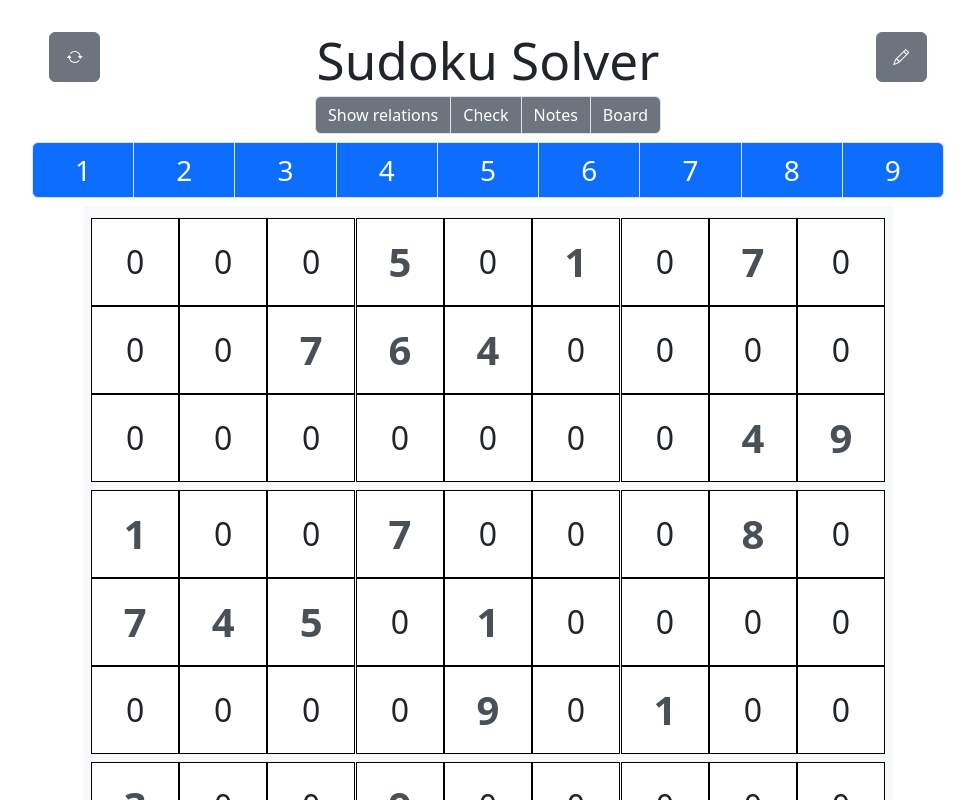
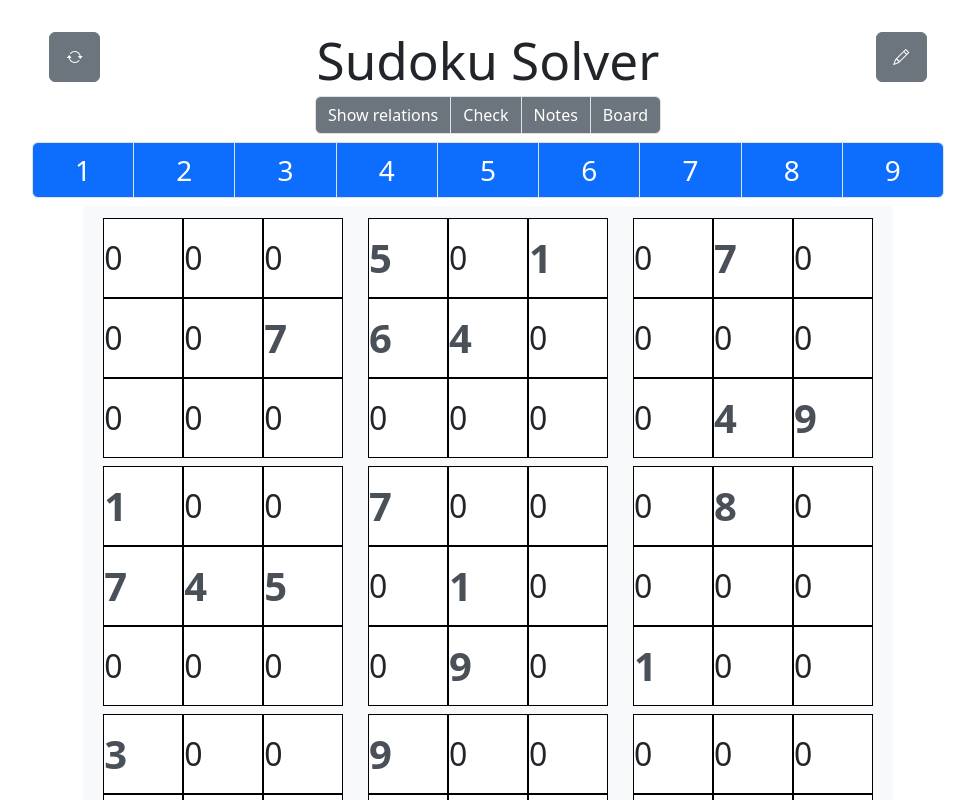
Before and after one commit to RobotMonkeyLLC/sudoku_solver, a React (Vite) app in the folder sudoku-solver/: page / in a window 1280 px wide. Shown: the top 800 px of the page, without its empty margins (152-1127 px from the left). Built offline with nearby package versions, Linux system fonts and the light colour scheme.

Commit message:
wrapped cells

```diff
--- a/sudoku-solver/src/App.css
+++ b/sudoku-solver/src/App.css
@@ -42,8 +42,12 @@
 }
 
 .cell {
-  height: 3.15rem;
-  width: 3.15rem;
+  height: 80px;
+  width: 80px;
+}
+.note-cell {
+  height: 25px;
+  width: 25px;
 }
 
 .btn-h {
@@ -52,8 +56,8 @@
 }
 @media screen and (min-width: 768px) {
   .cell {
-    height: 5.5rem;
-    width: 5.5rem;
+    height: 80px;
+    width: 80px;
   }
 
 }
--- a/sudoku-solver/src/components/Cell.jsx
+++ b/sudoku-solver/src/components/Cell.jsx
@@ -11,13 +11,14 @@ export default function Cell({value, coor, shouldStop = false}) {
         setSelected({...coor});
     }
 
-    const baseClass = 'cell d-flex justify-content-center border border-black align-items-center ';
-    const isPuzzle = puzzle[g][i][j] !== 0;
+    const isNote = (j === false) && (takingNotes);
+    const isPuzzle = (j !== false) && (puzzle[g][i][j] !== 0); // needs rework
+    const isSelected = selected && selected.g === g && selected.i === i && selected.j === j;
     //const puzzleClass = (puzzle[g][i][j] === 0 ? 'cursor-pointer fs-2' : 'fs-1 text-dark-emphasis fw-bold');
-    const puzzleClass = isPuzzle ? 'fs-1 text-dark-emphasis fw-bold' : 'cursor-pointer fs-2';
-    const isSelected = selected && selected.g === g && selected.i === i && selected.j === j;
-    const selectedClass = isSelected ? 'bg-dark-subtle':'bg-white'
-
+    const noteClass = isNote ? ' note-cell ' : false;
+    const baseClass = `${noteClass || 'cell d-flex flex-wrap'} p-0 border border-black align-items-center `;
+    const puzzleClass = isPuzzle ? ' fs-1 text-dark-emphasis fw-bold ' : ' cursor-pointer fs-2 ';
+    const selectedClass = isSelected ? ' bg-dark-subtle ':' bg-white '
 
     return (
         <div className={baseClass + puzzleClass + ' ' + selectedClass}
--- a/sudoku-solver/src/components/CellGroup.jsx
+++ b/sudoku-solver/src/components/CellGroup.jsx
@@ -4,15 +4,13 @@ export default function CellGroup({group, g, shouldStop = false}) {
     return (
 
             group.map((x, i) => (
-                <div key={i} className="row justify-content-center">
-                    {
+
                         x && x.map((y, j) => (
                             <Cell key={j} value={y} coor={{g:g, i:i, j:j}} shouldStop></Cell>
                         )) ||
-                        <Cell key={i+'2'} value={x} coor={{g:g, i:i, j:i}} shouldStop={false}></Cell>
+                        <Cell key={i+'2'} value={x} coor={{g:g, i:i, j:false}} shouldStop={false}></Cell>
 
-                    }
-                </div>
+
             ))
 
     )
```
